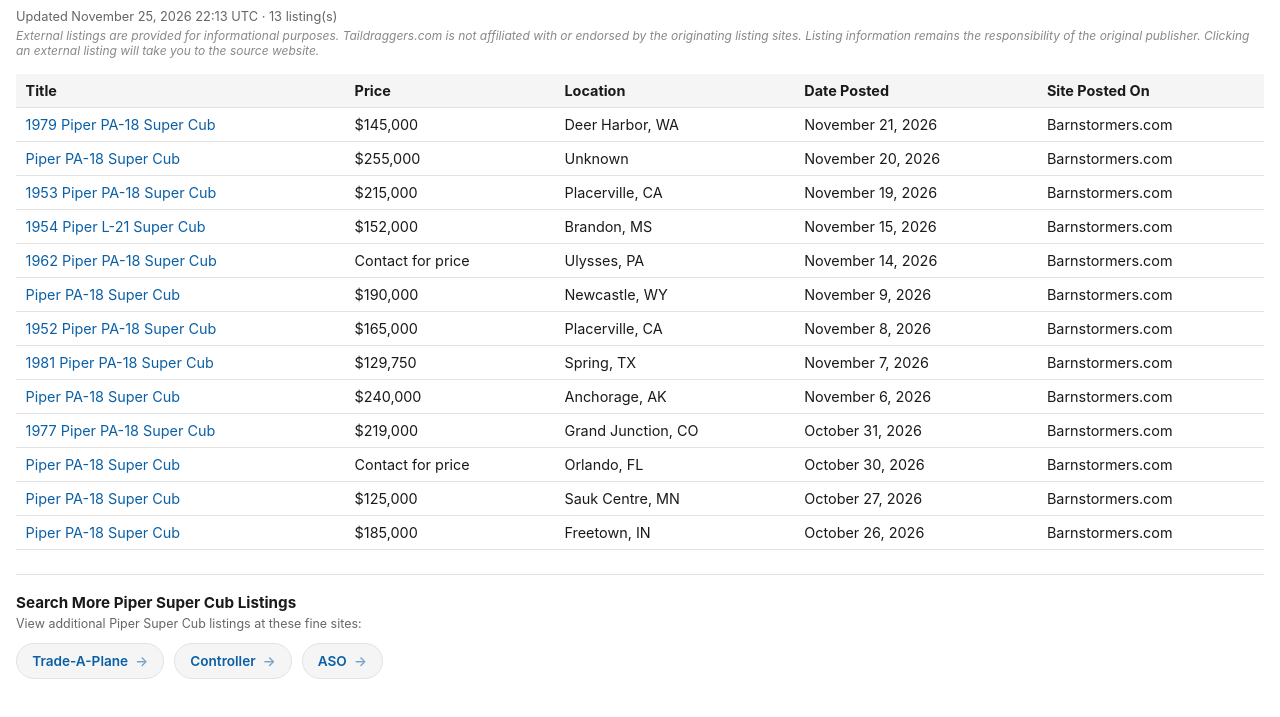
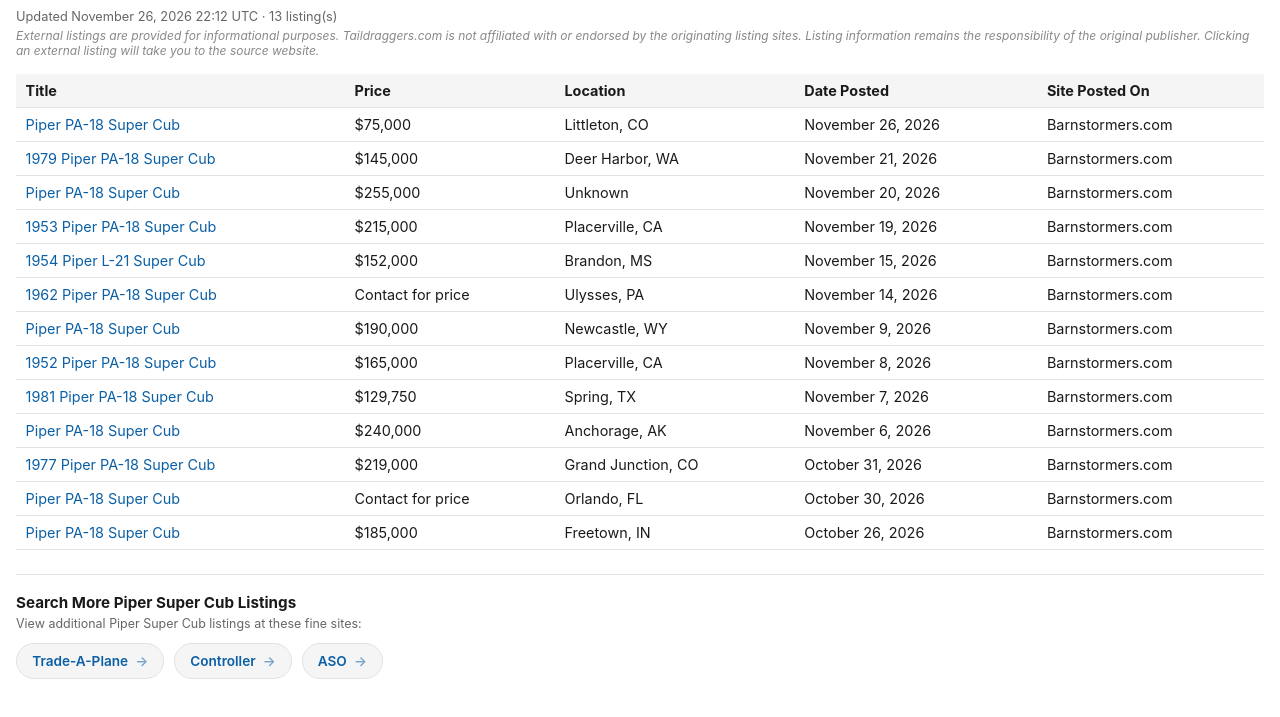
Before and after one commit to taildraggers/piper-super-cub-for-sale, a plain HTML site: page docs/index.html in a window 1280 px wide. Shown: the part 43-760 px from the top of the page. Drawn offline with Linux system fonts and the light colour scheme.

Commit message:
Update Piper Super Cub listings (2026-11-26)

```diff
--- a/docs/index.html
+++ b/docs/index.html
@@ -76,13 +76,14 @@
 </head>
 <body>
   <h1>Other Piper Super Cub Ads on the Web</h1>
-  <div class="updated">Updated November 25, 2026 22:13 UTC &middot; 13 listing(s)</div>
+  <div class="updated">Updated November 26, 2026 22:12 UTC &middot; 13 listing(s)</div>
   <div class="disclaimer">External listings are provided for informational purposes. Taildraggers.com is not affiliated with or endorsed by the originating listing sites. Listing information remains the responsibility of the original publisher. Clicking an external listing will take you to the source website.</div>
   <table>
     <thead>
       <tr><th>Title</th><th>Price</th><th>Location</th><th>Date Posted</th><th>Site Posted On</th></tr>
     </thead>
     <tbody>
+        <tr><td><a href="https://www.barnstormers.com/classified-2085891-Piper-PA-18-95-Super-Cub.html" target="_blank" rel="noopener noreferrer">Piper PA-18 Super Cub</a></td><td>$75,000</td><td>Littleton, CO</td><td>November 26, 2026</td><td>Barnstormers.com</td></tr>
         <tr><td><a href="https://www.barnstormers.com/classified-2085011-1979-Piper-Super-Cub.html" target="_blank" rel="noopener noreferrer">1979 Piper PA-18 Super Cub</a></td><td>$145,000</td><td>Deer Harbor, WA</td><td>November 21, 2026</td><td>Barnstormers.com</td></tr>
         <tr><td><a href="https://www.barnstormers.com/classified-2010768-SUPERCUB-EXP-JAVRON.html" target="_blank" rel="noopener noreferrer">Piper PA-18 Super Cub</a></td><td>$255,000</td><td>Unknown</td><td>November 20, 2026</td><td>Barnstormers.com</td></tr>
         <tr><td><a href="https://www.barnstormers.com/classified-2014358-1953-PA-18-L21-HP-Supercub.html" target="_blank" rel="noopener noreferrer">1953 Piper PA-18 Super Cub</a></td><td>$215,000</td><td>Placerville, CA</td><td>November 19, 2026</td><td>Barnstormers.com</td></tr>
@@ -94,7 +95,6 @@
         <tr><td><a href="https://www.barnstormers.com/classified-2082358-PA-18-Super-Cub-with-AK-Mods.html" target="_blank" rel="noopener noreferrer">Piper PA-18 Super Cub</a></td><td>$240,000</td><td>Anchorage, AK</td><td>November 6, 2026</td><td>Barnstormers.com</td></tr>
         <tr><td><a href="https://www.barnstormers.com/classified-2055012-1977-Piper-Super-Cub.html" target="_blank" rel="noopener noreferrer">1977 Piper PA-18 Super Cub</a></td><td>$219,000</td><td>Grand Junction, CO</td><td>October 31, 2026</td><td>Barnstormers.com</td></tr>
         <tr><td><a href="https://www.barnstormers.com/classified-2081000-PA18-SuperCub.html" target="_blank" rel="noopener noreferrer">Piper PA-18 Super Cub</a></td><td>Contact for price</td><td>Orlando, FL</td><td>October 30, 2026</td><td>Barnstormers.com</td></tr>
-        <tr><td><a href="https://www.barnstormers.com/classified-2080323-Piper-PA18-150.html" target="_blank" rel="noopener noreferrer">Piper PA-18 Super Cub</a></td><td>$125,000</td><td>Sauk Centre, MN</td><td>October 27, 2026</td><td>Barnstormers.com</td></tr>
         <tr><td><a href="https://www.barnstormers.com/classified-2075602-180hp-Supercub.html" target="_blank" rel="noopener noreferrer">Piper PA-18 Super Cub</a></td><td>$185,000</td><td>Freetown, IN</td><td>October 26, 2026</td><td>Barnstormers.com</td></tr>
     </tbody>
   </table>
```
